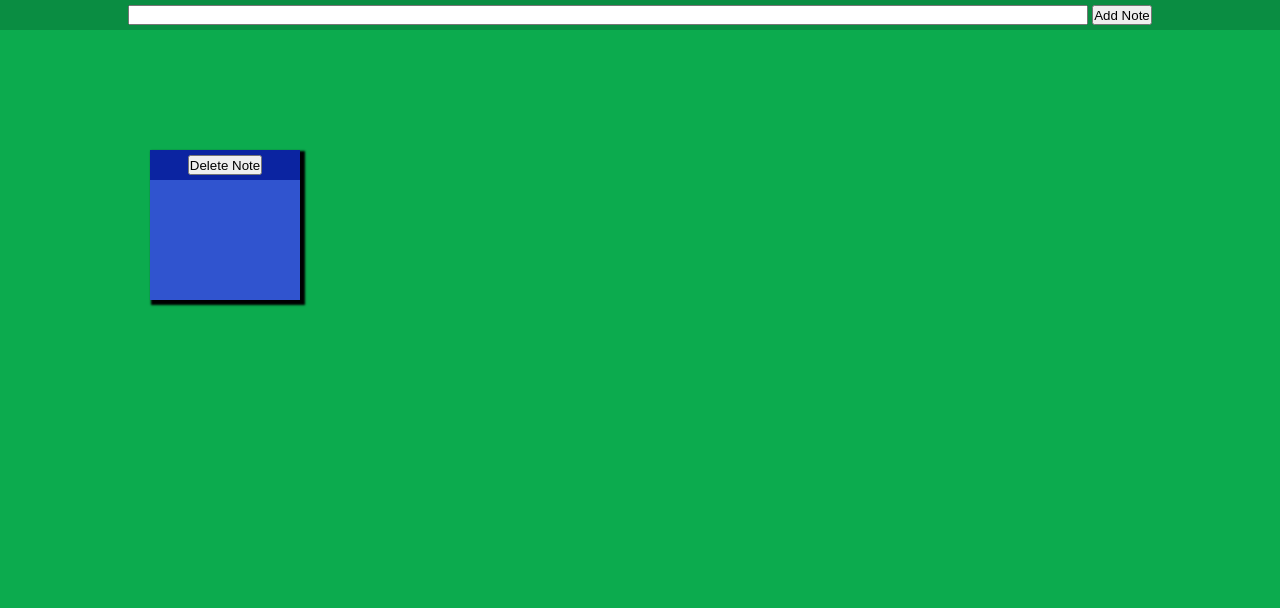
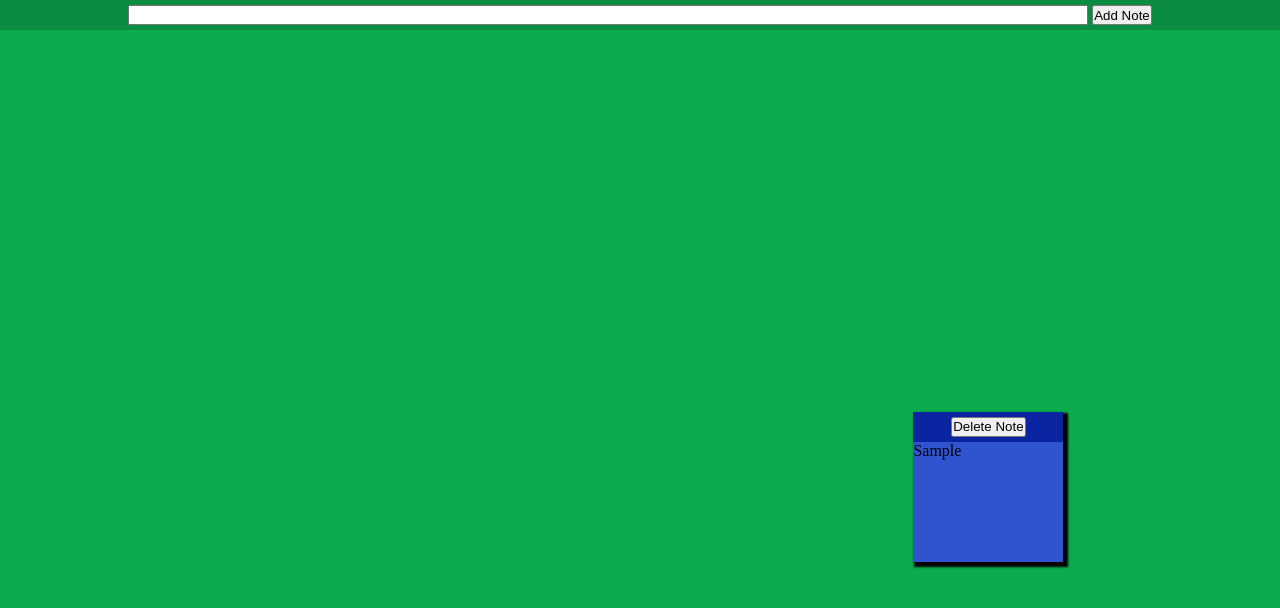
Before and after one commit to nowakmateusz1994/stickNote, a plain HTML site: page index.html in a window 1280 px wide. Both pictures are taken after typing "Sample" into the empty fields and a click on the button "Add Note". Drawn offline with Linux system fonts and the light colour scheme.

Commit message:
pierwsza wersja mojej sticky note board
pierwsza wersja mojej to do list opartej na sticky note
dziwnie zachowują się notatki podczas przesuwanie możliwa wina komputera oraz brak myszki sprawdzić w weekend jak będzie działać z myszką :)

```diff
--- a/index.html
+++ b/index.html
@@ -18,10 +18,10 @@
         </form>
     </div>
     <section class='board'>
-        <div class="note">
-            <div class="bar"><button>Delete Note</button></div>
+        <!-- <div class="note">
+            <div class="bar"><button class='remove'>Delete Note</button></div>
             <div class="masage"></div>
-        </div>
+        </div> -->
     </section>
     <script src="main.js"></script>
 </body>
--- a/main.js
+++ b/main.js
@@ -1,16 +1,14 @@
 const board = document.querySelector('.board');
-const note = document.querySelector('.note');
-const bar = document.querySelector('.bar');
+const bars = document.getElementsByClassName('bar');
 const addNote = document.querySelector('form');
+const removeBtns = document.getElementsByClassName('remove')
 
 let active = false;
 
 
-let xAxis = 150;
-let yAxis = 150;
+let xAxis;
+let yAxis;
 
-note.style.left = `${xAxis}px`;
-note.style.top = `${yAxis}px`;
 
 let insertBarX;
 let insertBarY;
@@ -25,8 +23,8 @@ const moveNote = (e) => {
     if (active) {
         xAxis = e.clientX - insertBarX;
         yAxis = e.clientY - insertBarY;
-        note.style.left = `${xAxis}px`;
-        note.style.top = `${yAxis}px`;
+        e.target.parentNode.style.left = `${xAxis}px`;
+        e.target.parentNode.style.top = `${yAxis}px`;
     }
 }
 
@@ -44,23 +42,41 @@ const addNodeFunc = (e) => {
         newBar.classList.add('bar');
         const btn = document.createElement('button');
         btn.textContent = 'Delete Note';
+        btn.classList.add('remove');
         const masage = document.createElement('div');
         masage.classList.add('masage');
         masage.textContent = input.value;
 
-        newNote.style.left = `${300}px`;
-        newNote.style.top = `${300}px`;
+        xAxis = Math.random() * (board.offsetWidth - 150);
+        yAxis = Math.random() * (board.offsetHeight - 150);
+        newNote.style.left = `${xAxis}px`;
+        newNote.style.top = `${yAxis}px`;
+
+
 
         newBar.appendChild(btn);
         newNote.appendChild(newBar);
         newNote.appendChild(masage);
-        board.appendChild(note);
+        board.appendChild(newNote);
 
         input.value = '';
+
+        let barArray = [...bars]
+        let removeBtnsArray = [...removeBtns]
+        barArray.forEach(bar => {
+            bar.addEventListener('mousedown', chooseNote);
+            bar.addEventListener('mouseup', leavNote);
+        });
+        removeBtnsArray.forEach(removeBtn => {
+            removeBtn.addEventListener('click', removeNote);
+        });
     }
 }
 
-bar.addEventListener('mousedown', chooseNote);
-note.addEventListener('mousemove', moveNote);
-bar.addEventListener('mouseup', leavNote);
+const removeNote = (e) => {
+    e.target.parentNode.parentNode.remove();
+}
+
+
 addNote.addEventListener('submit', addNodeFunc);
+document.addEventListener('mousemove', moveNote);
--- a/style.css
+++ b/style.css
@@ -9,16 +9,19 @@
     width: 100%;
     height: calc(100vh - 30px);
     background: #0cab4e;
+    overflow: hidden;
 }
 
 .note {
     width: 150px;
     min-height: 150px;
     position: absolute;
-    top: 100px;
-    left: 100px;
     padding-top: 30px;
     box-shadow: 3px 3px 2px 2px black;
+}
+
+.note:hover {
+    z-index: 1;
 }
 
 .bar {
```
